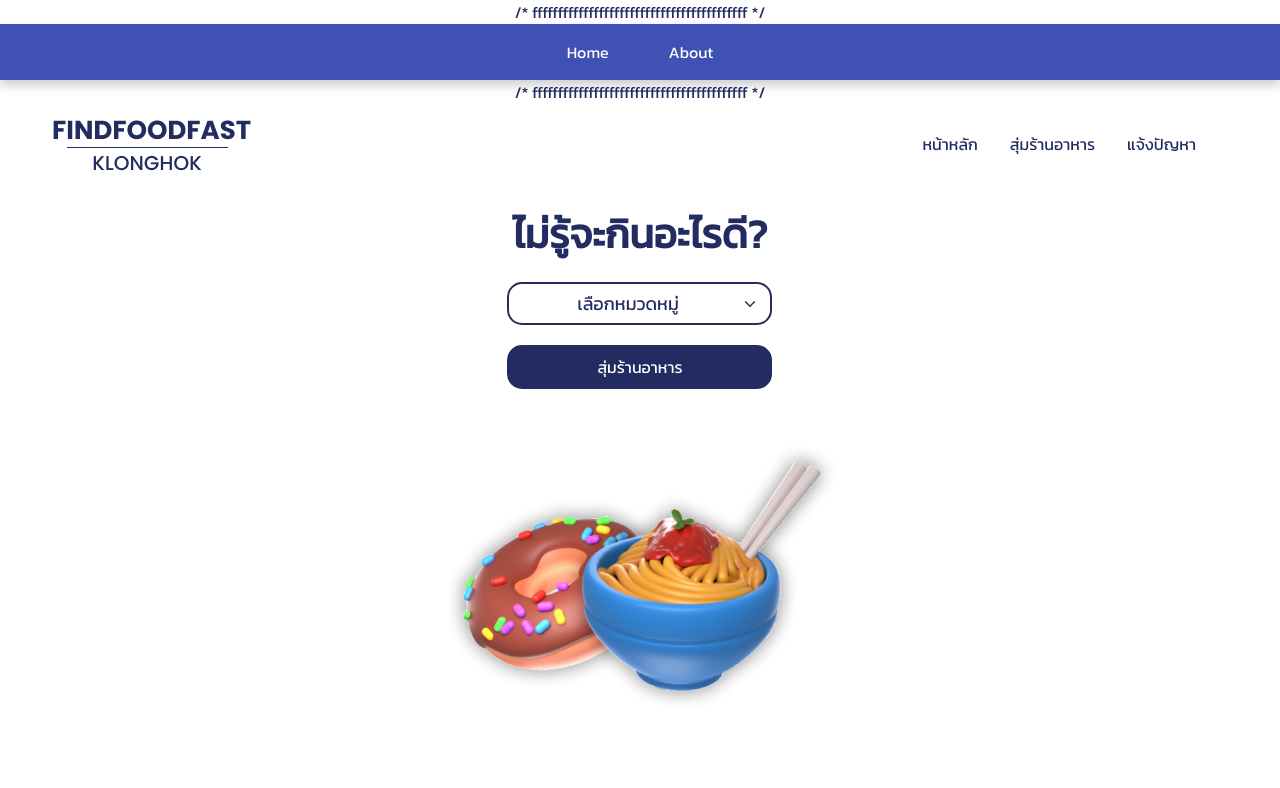
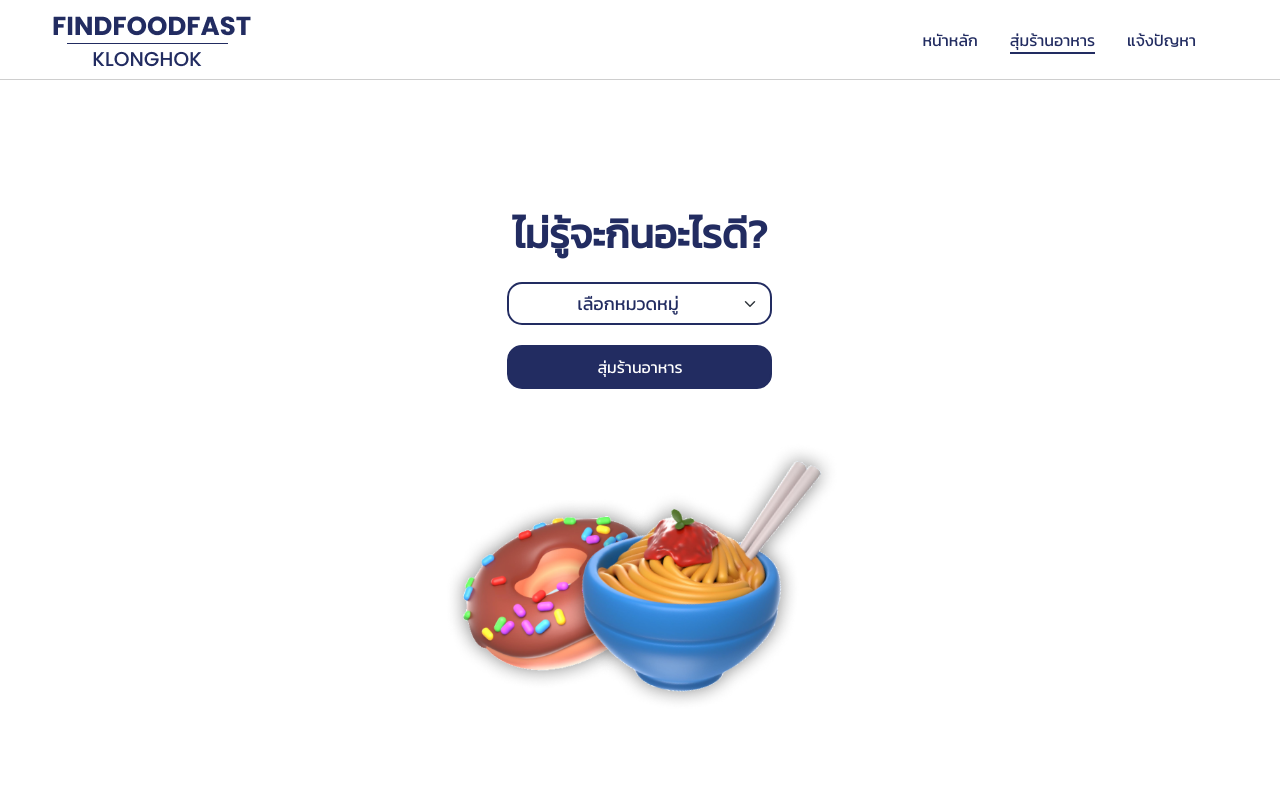
Before and after one commit to 9newton/findfoodfast-project, a React (Create React App) app in the folder front-end/: page /random in a window 1280 px wide. Shown: the top 788 px of the page. Built offline with nearby package versions, Linux system fonts and the light colour scheme; the HTML template or start-up script is replaced by a standard one.

Commit message:
commit admin

```diff
--- a/front-end/src/components/Admin/Popup.css
+++ b/front-end/src/components/Admin/Popup.css
@@ -1,7 +1,12 @@
-.random-btn {
+*{
+    font-family: 'Kanit', cursive;
+}
+.popup-head{
+    color: #222C61;
+}
+.add-btn {
     width: 265px;
     background: #222C61;
-    display: inline-block;
     padding: .5rem 1rem;
     text-decoration: none;
     color: white;
@@ -14,9 +19,37 @@
     text-align: center;
     cursor: pointer;
 }
-.random-btn:hover {
+.add-btn:hover {
     border: 2px solid #222C61;
     opacity: 0.7;
     transition: 1s;
     color: #fff;
 }
+
+.add-con{
+    text-align: center;
+}
+
+.form-input{
+    border-color: #C1C1C1;
+    border-width: 2px;
+    border-radius: 20px;
+    height: 60px;
+}
+
+.form-input:focus{
+    color: #222C61;
+    border-color: #222C61;
+    box-shadow: none;
+}
+.select-btn{
+    border-color: #C1C1C1;
+    border-width: 2px;
+    border-radius: 20px;
+    height: 60px;
+}
+.select-btn:focus{
+    color: #222C61;
+    border-color: #222C61;
+    box-shadow: none;
+}
--- a/front-end/src/components/Admin/Popup.js
+++ b/front-end/src/components/Admin/Popup.js
@@ -1,15 +1,16 @@
 import "./Popup.css";
-import Modal from 'react-bootstrap/Modal';
-import React, { useState } from 'react';
+import Modal from "react-bootstrap/Modal";
+import React, { useState } from "react";
 import { FaPlus } from "@react-icons/all-files/fa/FaPlus";
 import axios from "axios";
 import { useNavigate } from "react-router-dom";
+import Form from "react-bootstrap/Form";
 
 function Popup() {
   const [show, setShow] = useState(false);
   const [name, setName] = useState("");
   const [email, setEmail] = useState("");
-  const [gender, setGender] = useState("Male");
+  const [gender, setGender] = useState("เลือกซอย");
   const navigate = useNavigate();
 
   const saveUser = async (e) => {
@@ -28,7 +29,10 @@ function Popup() {
 
   return (
     <>
-      <div className='col-10 offset-1 col-md-6 offset-md-3 col-xl-2 offset-xl-5 mb-4 random-btn' onClick={() => setShow(true)}>
+      <div
+        className="col-10 offset-1 col-md-6 offset-md-3 col-xl-2 offset-xl-5 mb-4 random-btn"
+        onClick={() => setShow(true)}
+      >
         <FaPlus className="mb-1" /> เพิ่มร้านอาหาร
       </div>
 
@@ -40,61 +44,69 @@ function Popup() {
       >
         <Modal.Header closeButton>
           <Modal.Title id="example-custom-modal-styling-title">
-            aaaaaaaaaaaaaaaa
+            <h4 className="popup-head">เพิ่มร้านอาหารเลย!</h4>
           </Modal.Title>
         </Modal.Header>
         <Modal.Body>
           <form onSubmit={saveUser}>
-            <div className="field">
-              <label className="label">Name</label>
-              <div className="control">
-                <input
+            <div className="col-12 col-xl-12">
+              <Form.Label className="name h5 mt-4" htmlFor="inputPassword5">
+                ชื่อร้านอาหาร
+              </Form.Label>
+              <Form.Control
                 type="text"
-                  className="input"
+                className="form-input"
                 value={name}
                 onChange={(e) => setName(e.target.value)}
-                  placeholder="Name"
+                placeholder="ชื่อร้านอาหาร"
               />
             </div>
-            </div>
-            <div className="field">
-              <label className="label">Email</label>
-              <div className="control">
-                <input
+
+            <div className="col-12 col-xl-12">
+              <Form.Label className="name h5 mt-4" htmlFor="inputPassword5">
+                อาหารที่ขาย
+              </Form.Label>
+              <Form.Control
                 type="text"
-                  className="input"
+                className="form-input"
                 value={email}
                 onChange={(e) => setEmail(e.target.value)}
-                  placeholder="Email"
+                placeholder="อาหารที่ขาย"
               />
             </div>
-            </div>
-            <div className="field">
-              <label className="label">Gender</label>
+
+            <div className="col-12 col-xl-12">
+              <Form.Label className="name h5 mt-4" htmlFor="inputPassword5">
+                ซอย
+              </Form.Label>
               <div className="control">
-                <div className="select is-fullwidth">
-                  <select
+                <Form.Select
+                  className="select-btn"
+                  aria-label="Default select example"
                   value={gender}
                   onChange={(e) => setGender(e.target.value)}
                 >
-                    <option value="Male">Male</option>
-                    <option value="Female">Female</option>
-                  </select>
+                  <option className="text-center" value="เลือกหมวดหมู่">เลือกซอย</option>
+                  <option className="text-center" value="Male">
+                    ซอยพร
+                  </option>
+                  <option className="text-center" value="Female">
+                    ซอยมาลี
+                  </option>
+                </Form.Select>
               </div>
             </div>
-            </div>
-            <div className="field">
-              <div className="control">
-                <button type="submit" className="button is-success">
-                  Save
+
+            <div className="col-12 col-xl-12 mt-4 mb-2 add-con">
+                <button type="submit" className="add-btn">
+                  เพิ่มร้านอาหาร
                 </button>
-              </div>
             </div>
           </form>
         </Modal.Body>
       </Modal>
     </>
-  )
-};
+  );
+}
 
 export default Popup;
--- a/front-end/src/components/Header.css
+++ b/front-end/src/components/Header.css
@@ -81,35 +81,19 @@
         width: 150px;
     }
 }
-/* ffffffffffffffffffffffffffffffffffffffffff */
-nav {
-    height: 56px;
-    display: flex;
-    justify-content: center;
-    align-items: center;
-    background: #3f51b5;
-    box-shadow: 0 5px 10px #ccc;
-  }
-
-  /* Basic styles for nav links */
-  nav a {
-    display: flex;
-    align-items: center;
-    padding-left: 30px;
-    padding-right: 30px;
-    height: 100%;
-    text-decoration: none;
-  }
 
   /* Specific styles for non-active links */
   .link {
     color: white;
+    position: relative;
   }
 
   /* Specific styles for active links */
   .link-active {
-    color: black;
-    background: orange;
+    content: "";
+    width: auto;
+    border-bottom: 2px solid #222C61;
+    bottom: 0;
   }
 
   .content {
--- a/front-end/src/components/Header.js
+++ b/front-end/src/components/Header.js
@@ -1,9 +1,9 @@
-import React, { useState } from 'react'
-import './Header.css';
-import 'bootstrap/dist/css/bootstrap.css';
+import React, { useState } from "react";
+import "./Header.css";
+import "bootstrap/dist/css/bootstrap.css";
 import { FaHamburger } from "@react-icons/all-files/fa/FaHamburger";
 import { FaAngleLeft } from "@react-icons/all-files/fa/FaAngleLeft";
-import Logo from '../image/Logo.png';
+import Logo from "../image/Logo.png";
 import { NavLink } from "react-router-dom";
 
 function Header() {
@@ -14,49 +14,52 @@ function Header() {
 
   return (
     <div className="header">
-            /* ffffffffffffffffffffffffffffffffffffffffff */
-            <nav>
-                <NavLink
-                    to="/"
-                    className={({ isActive }) => (isActive ? "link-active" : "link")}
-                >
-                    Home
-                </NavLink>
-                <NavLink
-                    to="/admin"
-                    className={({ isActive }) => (isActive ? "link-active" : "link")}
-                >
-                    About
-                </NavLink>
-            </nav>
-            /* ffffffffffffffffffffffffffffffffffffffffff */
       <div className="container">
         <div className="header-con">
           <div className="logo-container">
-                        <a href="/"><img className='img-logo' src={Logo} /></a>
+            <a href="/">
+              <img className="img-logo" src={Logo} />
+            </a>
           </div>
           <ul className={click ? "menu active" : "menu"}>
             <li className="menu-link" onClick={closeMobileMenu}>
-                            <a href="/">หน้าหลัก</a>
+              <NavLink
+                to="/"
+                className={({ isActive }) =>
+                  isActive ? "link-active" : "link"
+                }
+              >
+                หนัาหลัก
+              </NavLink>
             </li>
             <li className="menu-link" onClick={closeMobileMenu}>
-                            <a href="/random">สุ่มร้านอาหาร</a>
+              <NavLink
+                to="/random"
+                className={({ isActive }) =>
+                  isActive ? "link-active" : "link"
+                }
+              >
+                สุ่มร้านอาหาร
+              </NavLink>
             </li>
             <li className="menu-link" onClick={closeMobileMenu}>
-                            <a href="/report">แจ้งปัญหา</a>
+            <NavLink
+                to="/report"
+                className={({ isActive }) =>
+                  isActive ? "link-active" : "link"
+                }
+              >
+                แจ้งปัญหา
+              </NavLink>
             </li>
           </ul>
           <div className="mobile-menu" onClick={handleClick}>
-                        {click ? (
-                            <FaAngleLeft />
-                        ) : (
-                            <FaHamburger />
-                        )}
+            {click ? <FaAngleLeft /> : <FaHamburger />}
           </div>
         </div>
       </div>
     </div>
-    )
+  );
 }
 
 export default Header;
```
Lines whose indentation alone changed are shown as unchanged.
